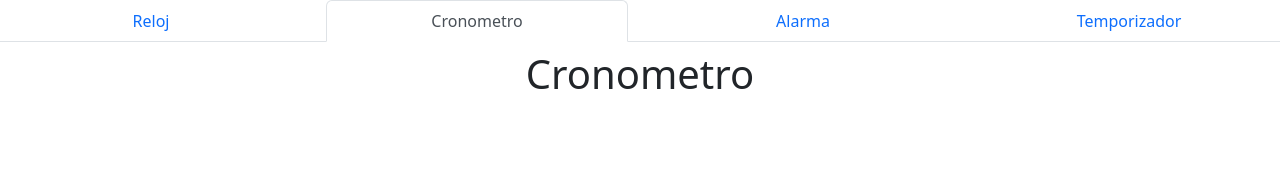
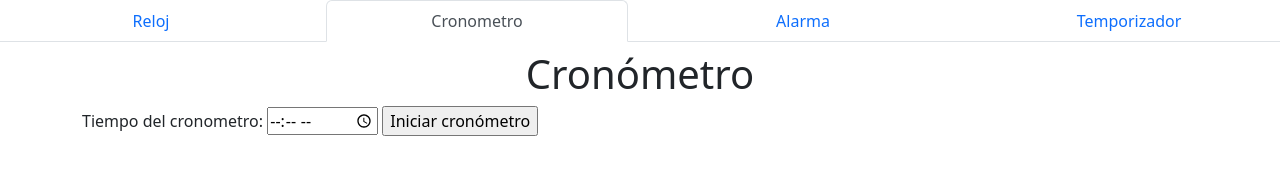
Before and after one commit to ElTambores/Reloj, a plain HTML site: page clock.html in a window 1280 px wide. Both pictures are taken after a click on the tab "Cronometro". Drawn offline with nearby package versions, Linux system fonts and the light colour scheme.

Commit message:
Cambios menores cronometro

```diff
--- a/clock.html
+++ b/clock.html
@@ -32,7 +32,10 @@
             <h1 class="text-center">Reloj</h1>
         </article>
         <article id="chrono" class="tab-pane fade">
-            <h1 class="text-center">Cronometro</h1>
+            <h1 class="text-center">Cronómetro</h1>
+              <label for="chronoTime"> Tiempo del cronometro:</label>
+              <input type="time" id="chronoTime" name="chronoTime" min="00:00:00" max="99:99:99" required>
+              <input class="boton" type="submit" onclick="startChrono()" value="Iniciar cronómetro">
         </article>
         <article id="alarm" class="tab-pane fade">
             <h1 class="text-center">Alarma</h1>
```
